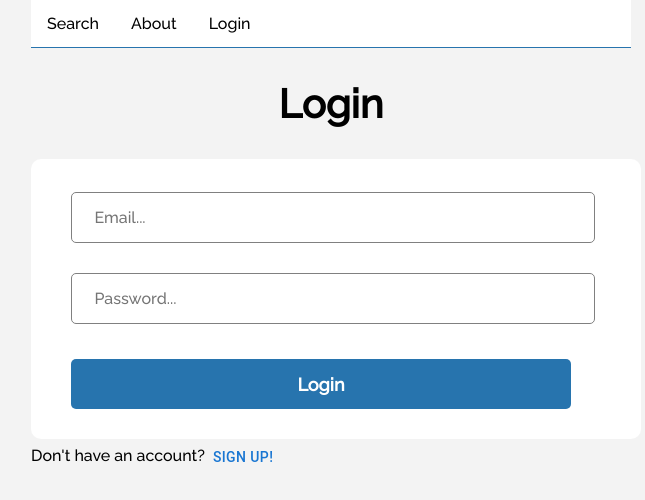
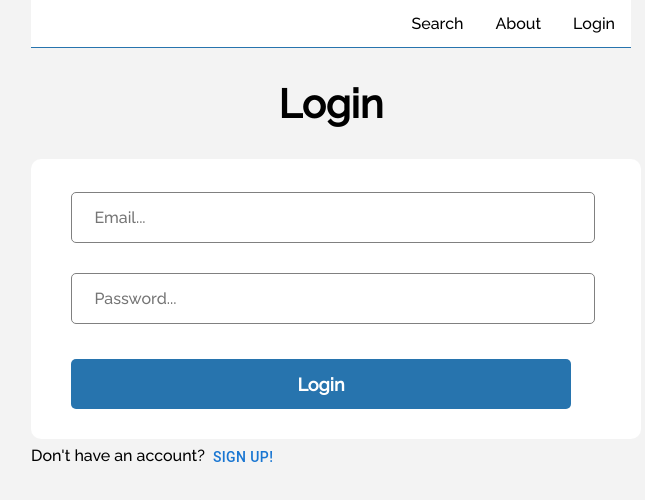
Before and after one commit to hiimvincent/bruin-rides, a React (Create React App) app in the folder src/client/: page /login in a window 1280 px wide. Shown: the top 500 px of the page, without its empty margins (309-954 px from the left). Built offline with nearby package versions, Linux system fonts and the light colour scheme.

Commit message:
Cleared space on nav bar for Logo, imported account logo for aesthetic purposes

```diff
--- a/src/client/src/App.css
+++ b/src/client/src/App.css
@@ -115,7 +115,7 @@ ul{
 }
 
 li{
-  float: left;
+  float: right;
 }
 
 li a {
--- a/src/client/src/components/RouteHeader.js
+++ b/src/client/src/components/RouteHeader.js
@@ -5,6 +5,9 @@ import axios from "axios";
 import '../App.css';
 import { Button } from '@mui/material';
 import { useAuth } from "../Auth";
+
+import React from 'react'
+import { BsPersonCircle } from 'react-icons/bs';
 
 function RouteHeader() {
     const { user, setUser } = useAuth();
@@ -20,31 +23,35 @@ function RouteHeader() {
         <div className="App">
             <div className="container">
                 <ul>
-                    <li>
-                        <Link to="/search">Search</Link>
-                    </li>
                     {user ?
                     <li>
-                        <Link to="/add">Add Ride</Link>
+                        <Link to="/search" onClick={logout}>Log Out</Link>
                     </li>
                     : <div/>}
-                    <li>
-                        <Link to="/about">About</Link>
-                    </li>
+
                     {user ?
                     <li>
-                        <Link to="/account">My Account</Link>
+                        <Link to="/account"> <BsPersonCircle/> </Link>
                     </li>
                     :
                     <li>
                         <Link to="/login">Login</Link>
                     </li>
                     }
+
+                    <li>
+                        <Link to="/about">About</Link>
+                    </li>
+
                     {user ?
                     <li>
-                        <Link to="/search" onClick={logout}>Log Out</Link>
+                        <Link to="/add">Add Ride</Link>
                     </li>
                     : <div/>}
+
+                    <li>
+                        <Link to="/search">Search</Link>
+                    </li>
                 </ul>
 
                 <Outlet />
```
